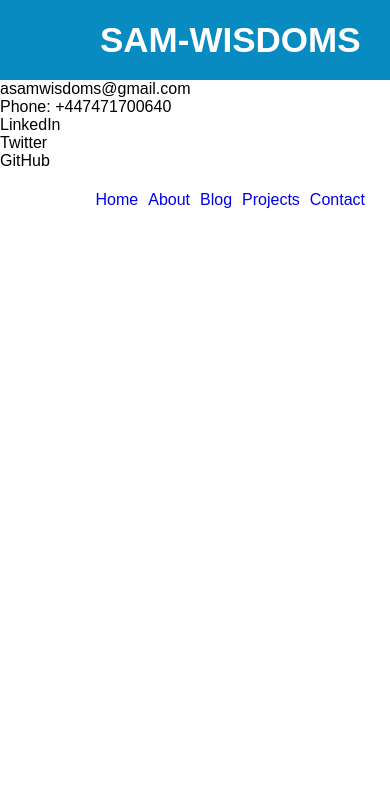
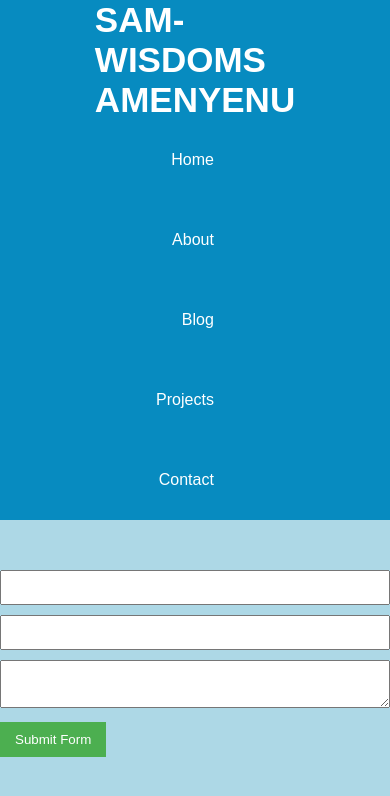
Before and after one commit to Sam-Wisdoms/swisdoms, a React (Vite) app: page /contact in a window 390 px wide. Shown: the top 796 px of the page. Built offline with nearby package versions, Linux system fonts and the light colour scheme.

Commit message:
Styled various components and added contact form

```diff
--- a/package.json
+++ b/package.json
@@ -10,6 +10,7 @@
     "preview": "vite preview"
   },
   "dependencies": {
+    "bootstrap": "^5.3.2",
     "localforage": "^1.10.0",
     "match-sorter": "^6.3.3",
     "react": "^18.2.0",
--- a/src/components/contact/Contact.css
+++ b/src/components/contact/Contact.css
@@ -0,0 +1,26 @@
+/* CSS for Contact form */
+
+form {
+    max-width: 600px;
+    margin: 0 auto;
+    margin-top: 50px;
+  }
+
+  input, textarea {
+    width: 100%;
+    padding: 8px;
+    margin-bottom: 10px;
+    box-sizing: border-box;
+  }
+
+  button {
+    background-color: #4caf50;
+    color: white;
+    padding: 10px 15px;
+    border: none;
+    cursor: pointer;
+  }
+
+  button:hover {
+    background-color: #45a049;
+  }
--- a/src/components/contact/Contact.jsx
+++ b/src/components/contact/Contact.jsx
@@ -1,15 +1,38 @@
+import React from "react";
+import "./Contact.css"
+
 function Contact() {
-    return (
-        <div>
-            <ul>
-                <li>asamwisdoms@gmail.com</li>
-                <li>Phone: +447471700640</li>
-                <li>LinkedIn</li>
-                <li>Twitter</li>
-                <li>GitHub</li>
-            </ul>
-        </div>
-    )
+  const onSubmit = async (event) => {
+    event.preventDefault();
+    const formData = new FormData(event.target);
+
+    formData.append("access_key", "e7eb55fa-bf4f-42bd-a076-969c8de7e480");
+
+    const object = Object.fromEntries(formData);
+    const json = JSON.stringify(object);
+
+    const res = await fetch("https://api.web3forms.com/submit", {
+      method: "POST",
+      headers: {
+        "Content-Type": "application/json",
+        Accept: "application/json"
+      },
+      body: json
+    }).then((res) => res.json());
+
+    if (res.success) {
+      console.log("Success", res);
+    }
+  };
+
+  return (
+      <form onSubmit={onSubmit}>
+        <input type="text" name="name"/>
+        <input type="email" name="email"/>
+        <textarea name="message"></textarea>
+        <button type="submit">Submit Form</button>
+      </form>
+  );
 }
 
-export default Contact
+export default Contact;
--- a/src/components/header/Header.css
+++ b/src/components/header/Header.css
@@ -11,48 +11,81 @@ body{
 }
 
 nav{
+    display: flex;
+    justify-content:space-between;
+    padding: 0 10%;
     background: rgb(7, 139, 192);
     height: 80px;
     width: 100%;
+    align-items: center;
 }
 
-label.name{
+.name{
     color: white;
-    line-height: 80px;
     font-size: 35px;
     padding: 0 100px;
     font-weight: bold;
 }
 
-nav ul{
+.nav-link a{
     float: right;
     margin-right: 20px;
     justify-content: space-around;
+    color: white;
+
 }
+
 
 nav ul li{
     display: inline-block;
     line-height: 80px;
-    margin: 0 5px;
+    margin: 0 50px;
     justify-content: space-around;
-    /* color: white; */
 }
 
-nav ul li Link{
+@media only screen and (max-width: 800px) {
+    body {
+      background-color: lightblue;
+    }
+    nav {
+        flex-direction: column;
+        height: auto;
+    }
+    h1 {
+        font-size: 15px;
+        line-height: auto;
+    }
+
+    .nav-items {
+        display: flex;
+        flex-direction: column;
+        justify-content: center;
+    }
+
+  }
+
+
+/* .nav-link a {
+    color: red;
+    text-decoration: none;
+} */
+
+/* li.nav-link{
+    color: black;
+
+} */
+
+/* nav ul li{
     color: white;
     font-size: 17px;
     padding: 7px 13px;
     border-radius: 3px;
     text-transform: uppercase;
-}
+} */
 
-Link.active, Link :hover{
+/* .active, :hover{
     background: #1b9bff;
     transition: .5s;
-}
-
-/* .nav-link{
-    color: white
 } */
 
 /* .nav-items{
--- a/src/components/header/Header.jsx
+++ b/src/components/header/Header.jsx
@@ -3,8 +3,7 @@ import "./Header.css"
 function Header(){
     return (
        <nav>
-
-        <label className="name">SAM-WISDOMS AMENYENU</label>
+        <h1 className="name">SAM-WISDOMS AMENYENU</h1>
         <ul className="nav-items">
             <li className="nav-link"><Link to="/" className="active">Home</Link></li>
             <li className="nav-link"><Link to="/about">About</Link></li>
--- a/src/components/home/Home.jsx
+++ b/src/components/home/Home.jsx
@@ -4,7 +4,17 @@ function Home(){
     return(
         <div>
         <img src={myimage} className="pic pic-style" alt="" />
+        <ul>
+        <p>Email</p>
+        <p>LinkedIn</p>
+        <p>GitHub</p>
+        <p>Twitter</p>
+        </ul>
+
         <p className="home-text">Hi there, I am Sam, a passionate Front End Web Developer. I am looking for an opportunity to contribute my skills to a tech company with global reach while at the same time improving my skills.</p>
+
+
+
         </div>
     )
 }
--- a/src/components/projectGallery/Project.jsx
+++ b/src/components/projectGallery/Project.jsx
@@ -9,7 +9,7 @@ function Project({projectProp}) {
             <p><a href={projectProp.deployedLink}>Deployed Link</a></p>
             <p><a href={projectProp.githubLink}>GitHub Link</a></p>
             <img src={projectProp.image} alt={projectProp.title} className="project-image" />
-            <p>{projectProp.description}</p>
+            <p className="description">{projectProp.description}</p>
         </div>
     )
 }
--- a/src/components/projectGallery/ProjectGallery.css
+++ b/src/components/projectGallery/ProjectGallery.css
@@ -1,6 +1,6 @@
 .projects{
     font-weight: 300;
-    max-width: 900px;
+    max-width: 350px;
     margin: auto;
     font-size: 24px;
     font-family:Arial, Helvetica, sans-serif
@@ -15,6 +15,18 @@
     max-width: 900px;
     margin: 20px 30px 40px;
     font-size: 24px;
+}
 
+.description{
+    width: 300px;
+}
+
+.project-container{
+    display: flex;
+    max-width: 800px;
+    margin: 30px auto;
+    flex-wrap: wrap;
+    justify-content: center;
+    gap: 50px;
 
 }
--- a/src/components/projectGallery/ProjectGallery.jsx
+++ b/src/components/projectGallery/ProjectGallery.jsx
@@ -6,11 +6,13 @@ function ProjectGallery() {
     return (
         <div>
             <h3 className="about-projects">Please have a look around for some of my past projects</h3>
+            <div className="project-container">
             {
                 ProjectData.map((project, index) => {
                     return <Project projectProp={project} />
                 })
             }
+            </div>
         </div>
     )
 }
```
Also changed, not shown: 1 other file (tests, documents, lock files or other folders).
